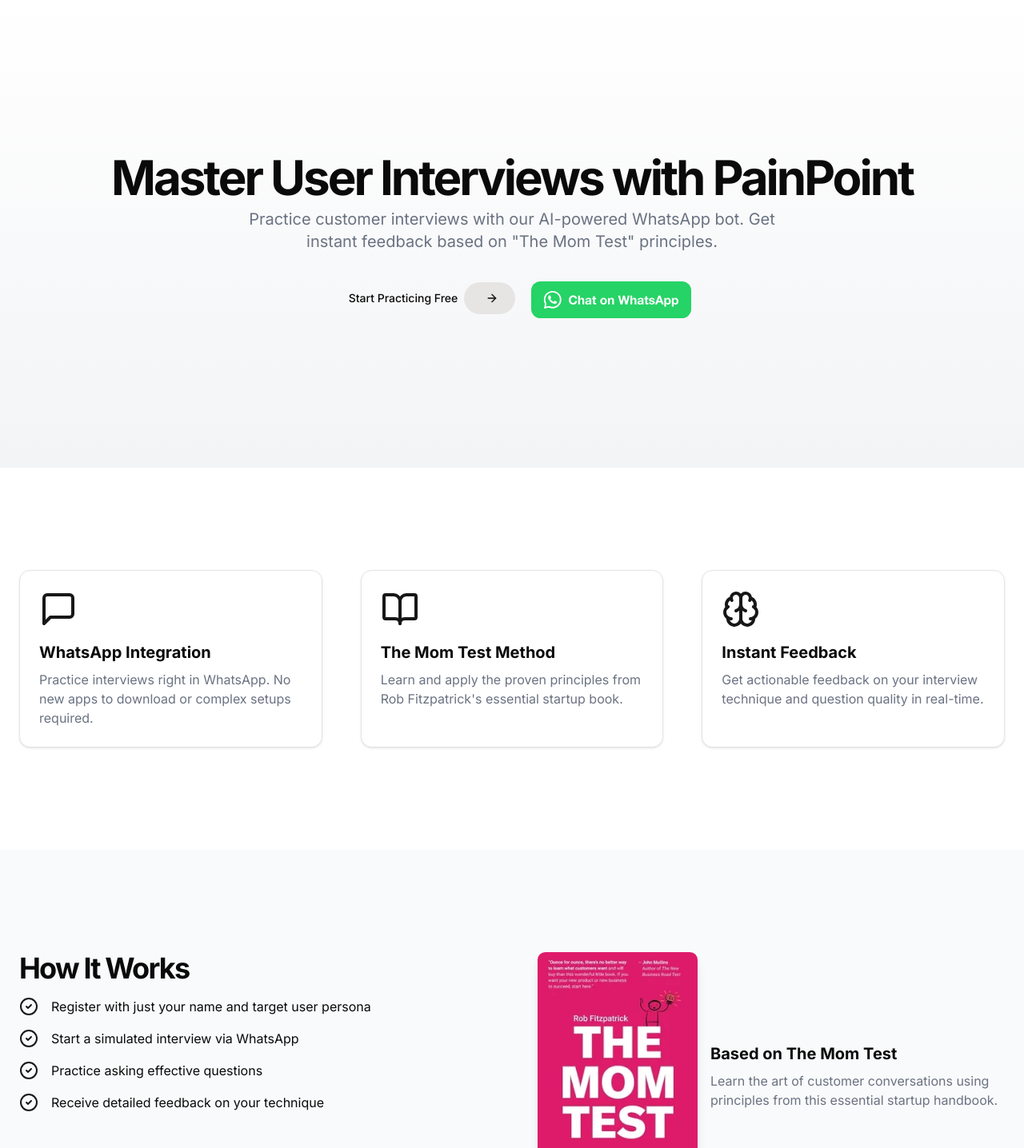
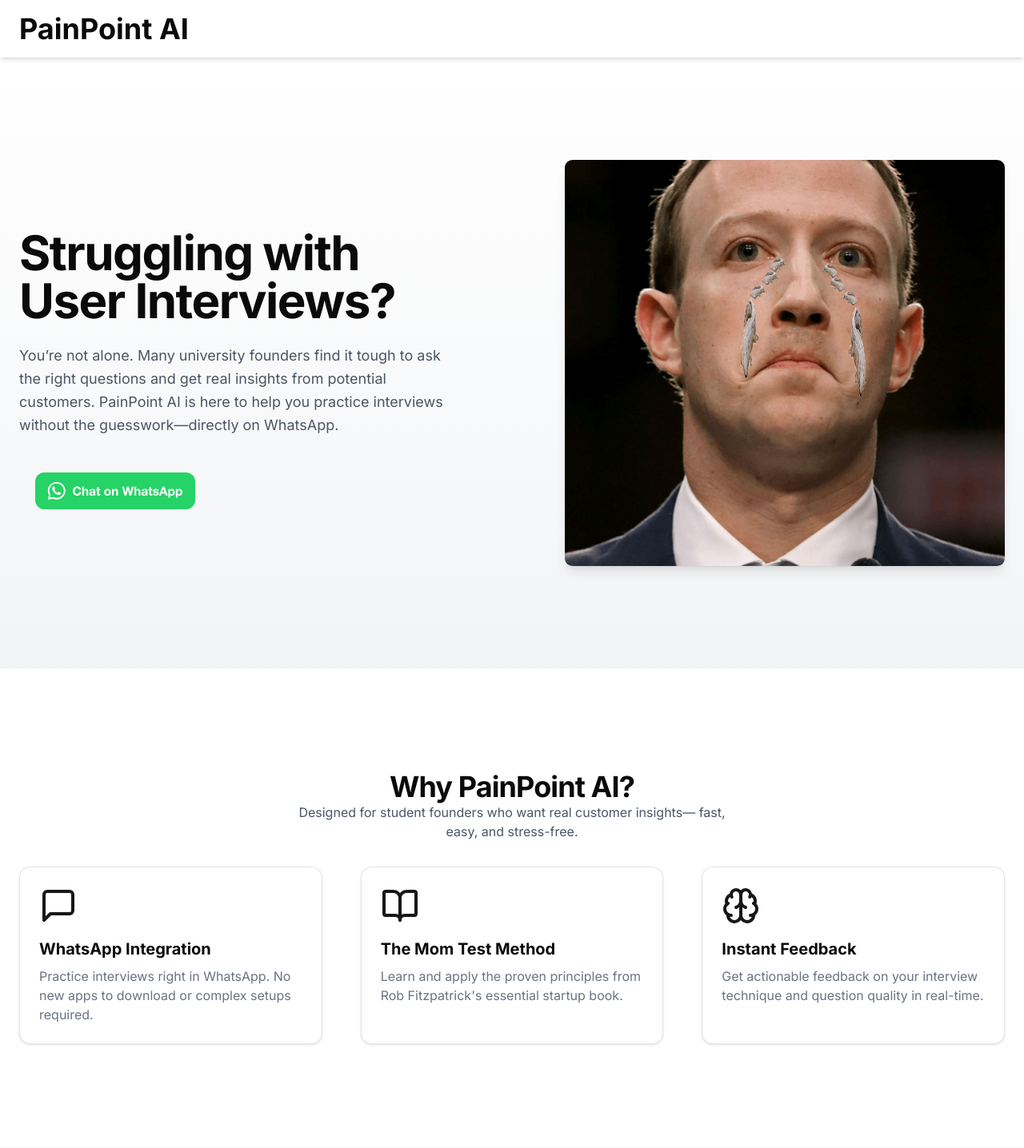
Before and after one commit to Enriquefft/PainPoint-web, a Next.js app: page / in a window 1280 px wide. Shown: the top 1436 px of the page at 80% size. Built offline with nearby package versions, Linux system fonts and the light colour scheme.

Commit message:
feat: cry mark

```diff
--- a/src/app/page.tsx
+++ b/src/app/page.tsx
@@ -5,68 +5,96 @@
   CheckCircle2,
   MessageSquare,
 } from "lucide-react";
+import Image from "next/image";
+import { Card, CardContent } from "@/components/ui/card";
+import WhatsappButton from "./WhatsappButton";
 
-import { Card, CardContent } from "@/components/ui/card";
-import Image from "next/image";
 
-import WhatsappButton from "./WhatsappButton";
-export default function Component() {
+function Header() {
   return (
-		<div className="flex flex-col min-h-screen">
-			<main className="flex-1">
-				<section className="w-full py-12 md:py-24 lg:py-32 xl:py-48 bg-gradient-to-b from-white to-gray-100">
+    <header className="w-full bg-white shadow-md py-4 top-0">
+      <div className="container px-4 md:px-6 flex items-center justify-between">
+        <div className="flex items-center space-x-2">
+          <span className="text-4xl font-bold">PainPoint AI</span>
+        </div>
+
+      </div>
+    </header>
+  );
+}
+export default function LandingPage() {
+  return (
+    <main className="flex flex-col min-h-screen">
+            <Header/>
+
+      {/* 1. Hero / Pain Point Section */}
+      <section className="relative w-full bg-gradient-to-b from-white to-gray-100 py-12 md:py-24 lg:py-32">
         <div className="container px-4 md:px-6">
-						<div className="flex flex-col items-center space-y-4 text-center">
-							<div className="space-y-2">
-								<h1 className="text-3xl font-bold tracking-tighter sm:text-4xl md:text-5xl lg:text-6xl/none">
-									Master User Interviews with PainPoint
+          <div className="grid gap-10 lg:grid-cols-2 lg:gap-16 items-center">
+            {/* Left: Problem + CTA */}
+            <div className="space-y-6 lg:pr-8">
+              <h1 className="text-4xl font-bold tracking-tight sm:text-5xl lg:text-6xl">
+                Struggling with User Interviews?
               </h1>
-								<p className="mx-auto max-w-[700px] text-gray-500 md:text-xl">
-									Practice customer interviews with our AI-powered WhatsApp bot.
-									Get instant feedback based on "The Mom Test" principles.
+              <p className="text-gray-600 md:text-lg max-w-[600px] leading-relaxed">
+                You’re not alone. Many university founders find it tough
+                to ask the right questions and get real insights from potential
+                customers. PainPoint AI is here to help you practice interviews
+                without the guesswork—directly on WhatsApp.
               </p>
+
+                <WhatsappButton />
             </div>
-							<div>
-								<div className="inline-flex items-center justify-center gap-2 whitespace-nowrap rounded-md text-sm font-medium transition-[color,box-shadow] disabled:pointer-events-none disabled:opacity-50 [&_svg]:pointer-events-none [&_svg:not([class*='size-'])]:size-4 [&_svg]:shrink-0 outline-none focus-visible:border-ring focus-visible:ring-ring/50 focus-visible:ring-[3px] aria-invalid:ring-destructive/20 dark:aria-invalid:ring-destructive/40 aria-invalid:border-destructive">
-									Start Practicing Free
-									<div className="p-3 pr-7 bg-stone-200 rounded-full">
-										<ArrowRight className="ml-2 h-5 w-5 animate-bounce-right" />
-									</div>
-								</div>
-								<WhatsappButton />
+
+            {/* Right: Illustration / Image */}
+            <div className="flex justify-center lg:justify-end">
+              <Image
+                src="/mark_zuckerberg.png"
+                alt="A frustrated student founder"
+                width={550}
+                height={400}
+                className="rounded-lg shadow-lg"
+              />
             </div>
           </div>
         </div>
       </section>
 
+      {/* 2. Features Section */}
       <section className="w-full py-12 md:py-24 lg:py-32 bg-white">
         <div className="container px-4 md:px-6">
+          <div className="text-center mb-8">
+            <h2 className="text-3xl font-bold tracking-tight sm:text-4xl">
+              Why PainPoint AI?
+            </h2>
+            <p className="text-gray-600 max-w-xl mx-auto">
+              Designed for student founders who want real customer insights—
+              fast, easy, and stress-free.
+            </p>
+          </div>
+
           <div className="grid gap-6 lg:grid-cols-3 lg:gap-12">
-							<Card className="relative overflow-hidden">
+            <Card className="relative overflow-hidden hover:shadow-xl transition-shadow">
               <CardContent className="p-6">
                 <MessageSquare className="h-12 w-12 mb-4 text-primary" />
-									<h3 className="text-xl font-bold mb-2">
-										WhatsApp Integration
-									</h3>
+                <h3 className="text-xl font-bold mb-2">WhatsApp Integration</h3>
                 <p className="text-gray-500">
                   Practice interviews right in WhatsApp. No new apps to
                   download or complex setups required.
                 </p>
               </CardContent>
             </Card>
-							<Card className="relative overflow-hidden">
+            <Card className="relative overflow-hidden hover:shadow-xl transition-shadow">
               <CardContent className="p-6">
                 <BookOpen className="h-12 w-12 mb-4 text-primary" />
-									<h3 className="text-xl font-bold mb-2">
-										The Mom Test Method
-									</h3>
+                <h3 className="text-xl font-bold mb-2">The Mom Test Method</h3>
                 <p className="text-gray-500">
                   Learn and apply the proven principles from Rob
                   Fitzpatrick&apos;s essential startup book.
                 </p>
               </CardContent>
             </Card>
-							<Card className="relative overflow-hidden">
+            <Card className="relative overflow-hidden hover:shadow-xl transition-shadow">
               <CardContent className="p-6">
                 <Brain className="h-12 w-12 mb-4 text-primary" />
                 <h3 className="text-xl font-bold mb-2">Instant Feedback</h3>
@@ -80,42 +108,59 @@
         </div>
       </section>
 
-				<section className="w-full py-12 md:py-24 lg:py-32 bg-gray-50">
+      {/* 3. How It Works */}
+      <section className="w-full py-12 md:py-24 lg:py-32 bg-gray-50" id="start-practicing">
         <div className="container px-4 md:px-6">
           <div className="grid gap-12 lg:grid-cols-2 lg:gap-16">
-							<div className="space-y-4">
-								<h2 className="text-3xl font-bold tracking-tighter sm:text-4xl">
+            {/* Steps */}
+            <div className="space-y-6">
+              <h2 className="text-3xl font-bold tracking-tight sm:text-4xl">
                 How It Works
               </h2>
-								<ul className="grid gap-4">
-									<li className="flex items-center gap-4">
-										<CheckCircle2 className="h-6 w-6 text-primary" />
+              <ul className="grid gap-6">
+                <li className="flex items-start gap-4">
+                  <CheckCircle2 className="h-6 w-6 text-primary mt-1" />
                   <span>
-											Register with just your name and target user persona
+                    <strong>1.</strong> Register with just your name and target user persona
                   </span>
                 </li>
-									<li className="flex items-center gap-4">
-										<CheckCircle2 className="h-6 w-6 text-primary" />
-										<span>Start a simulated interview via WhatsApp</span>
+                <li className="flex items-start gap-4">
+                  <CheckCircle2 className="h-6 w-6 text-primary mt-1" />
+                  <span>
+                    <strong>2.</strong> Start a simulated interview via WhatsApp
+                  </span>
                 </li>
-									<li className="flex items-center gap-4">
-										<CheckCircle2 className="h-6 w-6 text-primary" />
-										<span>Practice asking effective questions</span>
+                <li className="flex items-start gap-4">
+                  <CheckCircle2 className="h-6 w-6 text-primary mt-1" />
+                  <span>
+                    <strong>3.</strong> Practice asking effective questions
+                  </span>
                 </li>
-									<li className="flex items-center gap-4">
-										<CheckCircle2 className="h-6 w-6 text-primary" />
-										<span>Receive detailed feedback on your technique</span>
+                <li className="flex items-start gap-4">
+                  <CheckCircle2 className="h-6 w-6 text-primary mt-1" />
+                  <span>
+                    <strong>4.</strong> Receive detailed feedback on your technique
+                  </span>
                 </li>
               </ul>
+								<div className="inline-flex items-center justify-center gap-2 whitespace-nowrap rounded-md text-sm font-medium transition-[color,box-shadow] disabled:pointer-events-none disabled:opacity-50 [&_svg]:pointer-events-none [&_svg:not([class*='size-'])]:size-4 [&_svg]:shrink-0 outline-none focus-visible:border-ring focus-visible:ring-ring/50 focus-visible:ring-[3px] aria-invalid:ring-destructive/20 dark:aria-invalid:ring-destructive/40 aria-invalid:border-destructive">
+									Start Practicing Free
+									<div className="p-3 pr-7 bg-stone-200 rounded-full">
+										<ArrowRight className="ml-2 h-5 w-5 animate-bounce-right" />
 									</div>
-							<div className="flex flex-col justify-center space-y-4">
-								<div className="flex items-center space-x-4">
+								</div>
+								<WhatsappButton />
+            </div>
+
+            {/* Mom Test Book or Additional Info */}
+            <div className="flex flex-col justify-center space-y-6">
+              <div className="flex items-center gap-4">
                 <Image
                   alt="The Mom Test book cover"
                   className="rounded-lg shadow-lg"
                   src="/book.webp"
-										height="300"
-										width="200"
+                  height={300}
+                  width={200}
                 />
                 <div className="space-y-2">
                   <h3 className="text-xl font-bold">Based on The Mom Test</h3>
@@ -125,12 +170,16 @@
                   </p>
                 </div>
               </div>
+              {/* Optional: Short testimonial or user success story */}
+              {/* <blockquote className="text-gray-600 italic">
+                “PainPoint AI transformed how I interview customers.
+                 It’s like having a mentor in my pocket!”
+                <span className="block mt-2 font-semibold">— Student Founder at XYZ University</span>
+              </blockquote> */}
             </div>
           </div>
         </div>
       </section>
     </main>
-
-		</div>
   );
 }
```
Also changed, not shown: public/elon_musk.jpg (added), public/mark_zuckerberg.png (added). Lines whose indentation alone changed are shown as unchanged.
